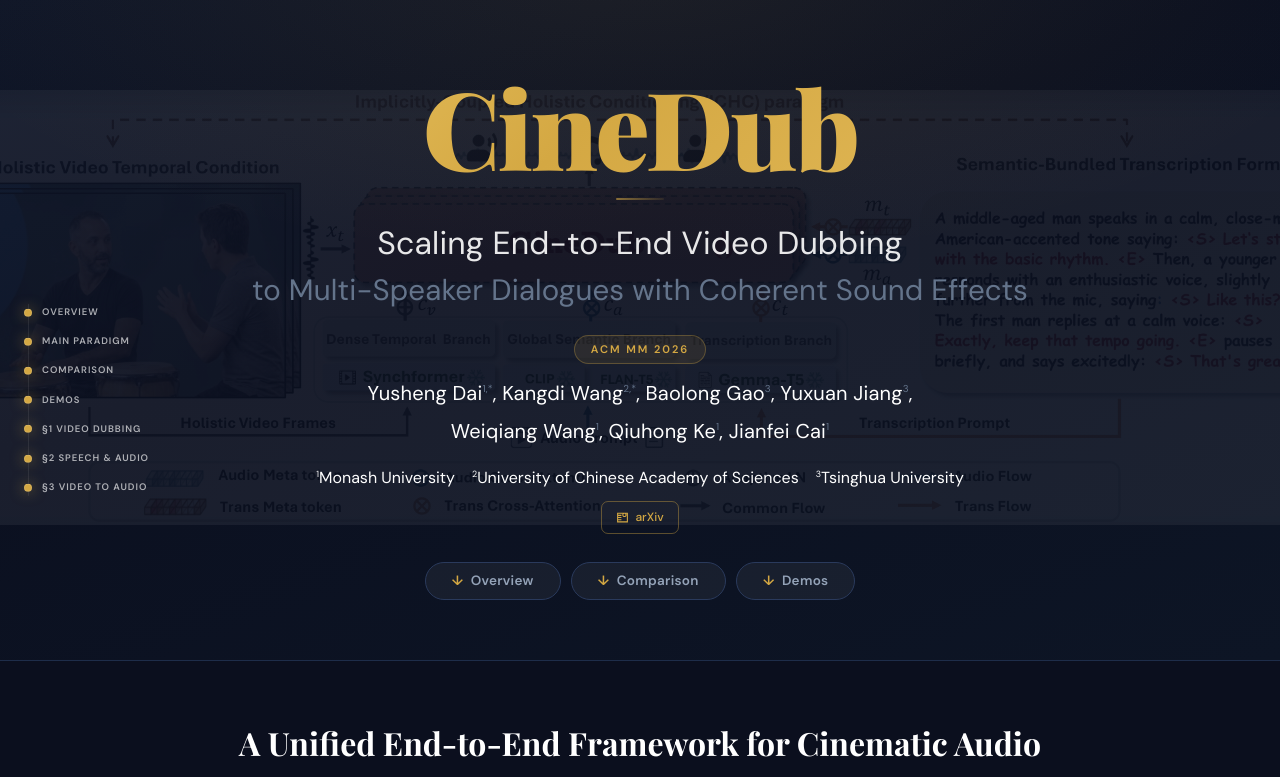
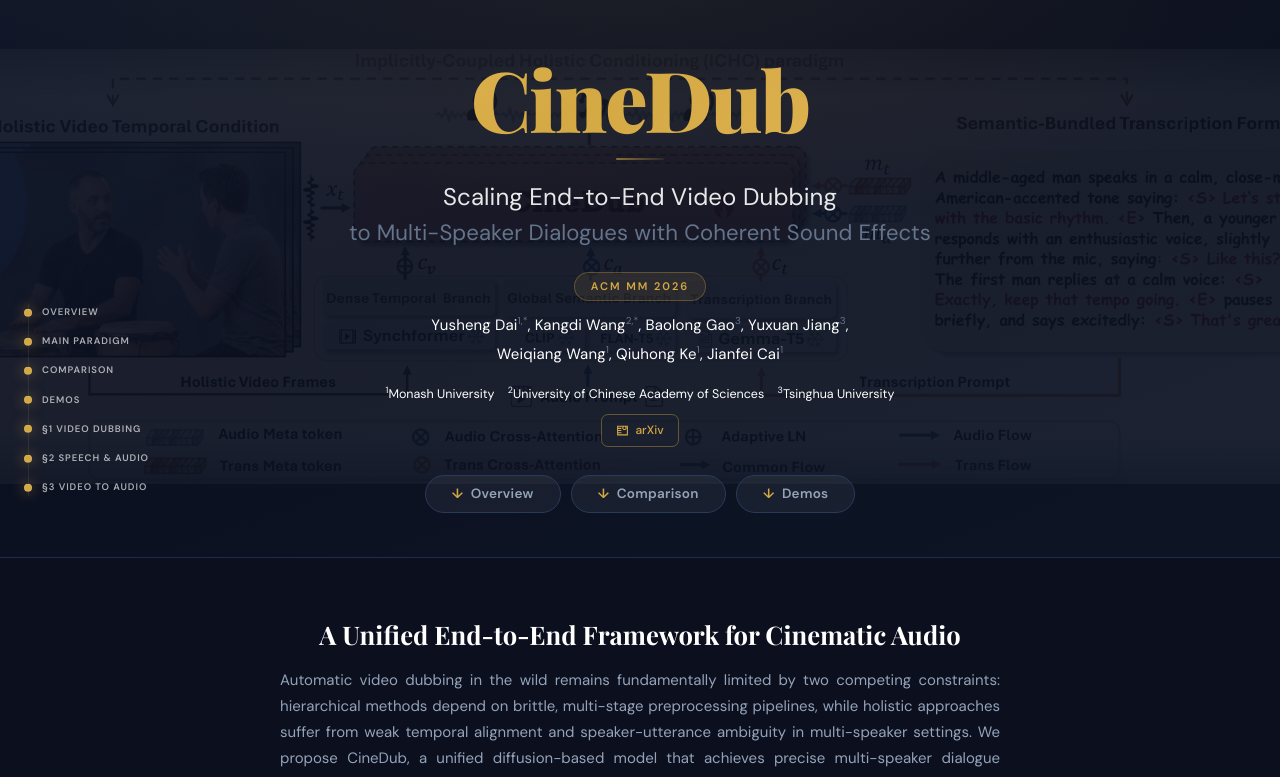
Before and after one commit to CineDub2026/CineDub2026.github.io, a plain HTML site: page index.html in a window 1280 px wide. Shown: the top 777 px of the page. Drawn offline with nearby package versions, Linux system fonts and the light colour scheme; some packages are replaced by stand-ins of ours; a script that the page names is missing; a web font is replaced by a local one.

Commit message:
Shrink overall page scale: wordmark/title/authors/section clamps and hero padding

```diff
--- a/index.html
+++ b/index.html
@@ -37,7 +37,7 @@
 .hero{
   background: linear-gradient(160deg, #0f1628 0%, #0b1020 40%, #0d1525 100%);
   border-bottom: 1px solid var(--border);
-  padding: 72px 24px 60px;
+  padding:56px 24px 44px;
   text-align: center;
   position: relative;
   overflow: hidden;
@@ -70,7 +70,7 @@
 }
 .hero-wordmark{
   font-family:'Playfair Display',serif;
-  font-size:clamp(64px,11vw,108px);
+  font-size:clamp(52px,8vw,84px);
   font-weight:900;
   line-height:1;
   letter-spacing:-0.025em;
@@ -89,7 +89,7 @@
 }
 .hero-title-main{
   font-family:'DM Sans',sans-serif;
-  font-size:clamp(22px,2.9vw,32px);
+  font-size:clamp(17px,2vw,24px);
   font-weight:400;
   color:rgba(255,255,255,0.9);
   letter-spacing:0.005em;
@@ -116,14 +116,14 @@
   margin:22px 0 10px;
 }
 .hero-authors{
-  font-size:20px;color:#fff;max-width:960px;margin:0 auto 14px;
+  font-size:15px;color:#fff;max-width:960px;margin:0 auto 14px;
   line-height:1.9;letter-spacing:0.01em;
 }
 .hero-authors a{color:inherit;text-decoration:none}
 .hero-authors a:hover{color:var(--gold);text-decoration:underline}
 .hero-authors sup{font-size:10px;color:var(--text3)}
 .hero-affils{
-  font-size:16px;color:#fff;max-width:960px;margin:0 auto 8px;
+  font-size:12.5px;color:#fff;max-width:960px;margin:0 auto 8px;
   line-height:1.8;
 }
 .hero-affils sup{font-size:9px}
@@ -177,7 +177,7 @@
   color:var(--gold);margin-bottom:8px;text-align:center;
 }
 .section-title{
-  font-size:clamp(20px,2.5vw,32px);font-weight:700;color:#fff;
+  font-size:clamp(18px,2vw,26px);font-weight:700;color:#fff;
   margin-bottom:12px;text-align:center;
 }
 .section-desc{color:var(--text2);max-width:720px;font-size:15px;line-height:1.75;text-align:justify;margin-left:auto;margin-right:auto}
@@ -330,7 +330,7 @@
   border-top:1px solid var(--border);border-bottom:1px solid var(--border);
   padding:40px 24px;text-align:center;
 }
-.demo-header h2{font-size:clamp(24px,3vw,40px);color:#fff;margin-bottom:8px}
+.demo-header h2{font-size:clamp(20px,2.4vw,30px);color:#fff;margin-bottom:8px}
 .demo-header p{color:var(--text2);font-size:15px}
 
 /* ===== SECTION NAV ===== */
@@ -674,7 +674,7 @@
 <!-- ===== VS TABLE ===== -->
 <section class="section" id="compare">
 <div class="container">
-  <h2 class="section-title" style="color:#fff;font-size:clamp(26px,3.5vw,44px)">CineDub vs. Prior Work</h2>
+  <h2 class="section-title" style="color:#fff;font-size:clamp(20px,2.4vw,30px)">CineDub vs. Prior Work</h2>
   <p class="section-desc" style="color:var(--text2);font-size:16px">CineDub is the first holistic model that simultaneously handles multi-speaker dialogue, precise lip sync, and end-to-end joint speech+audio generation — no preprocessing required.</p>
   <div class="vs-table">
     <table>
```
